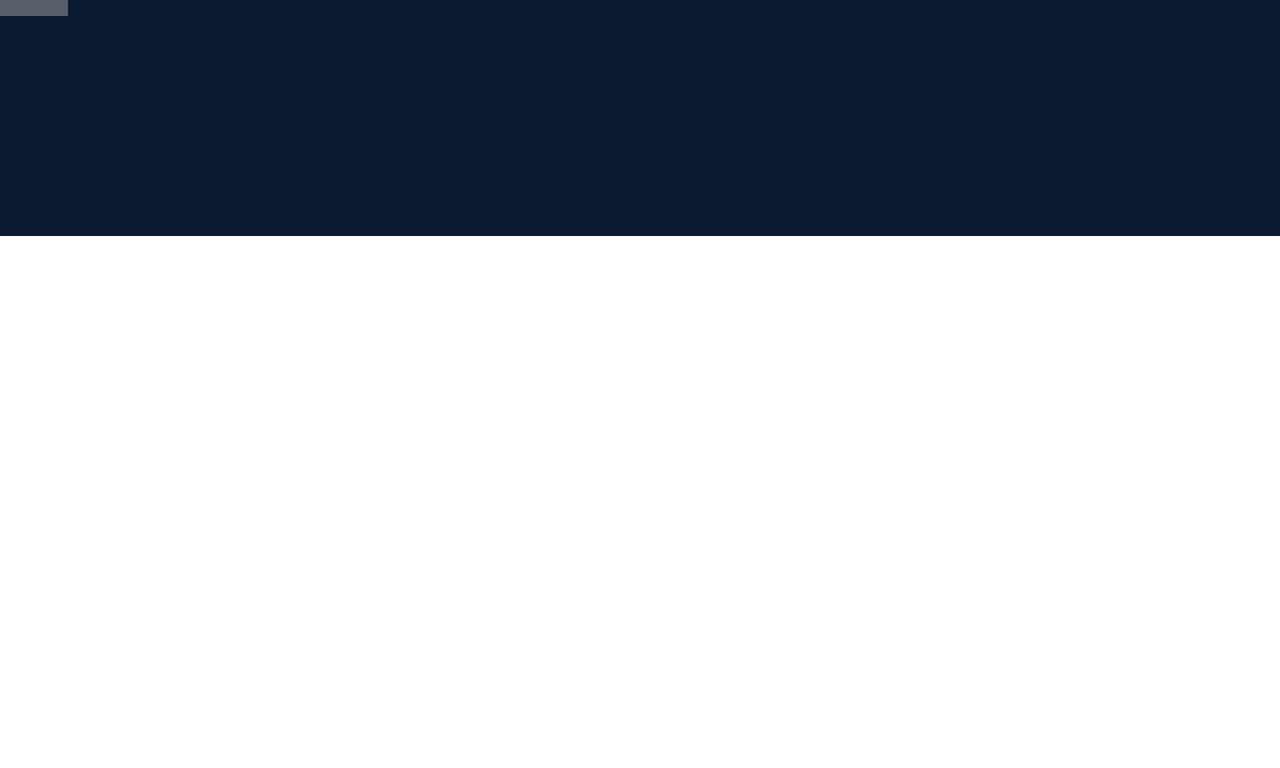
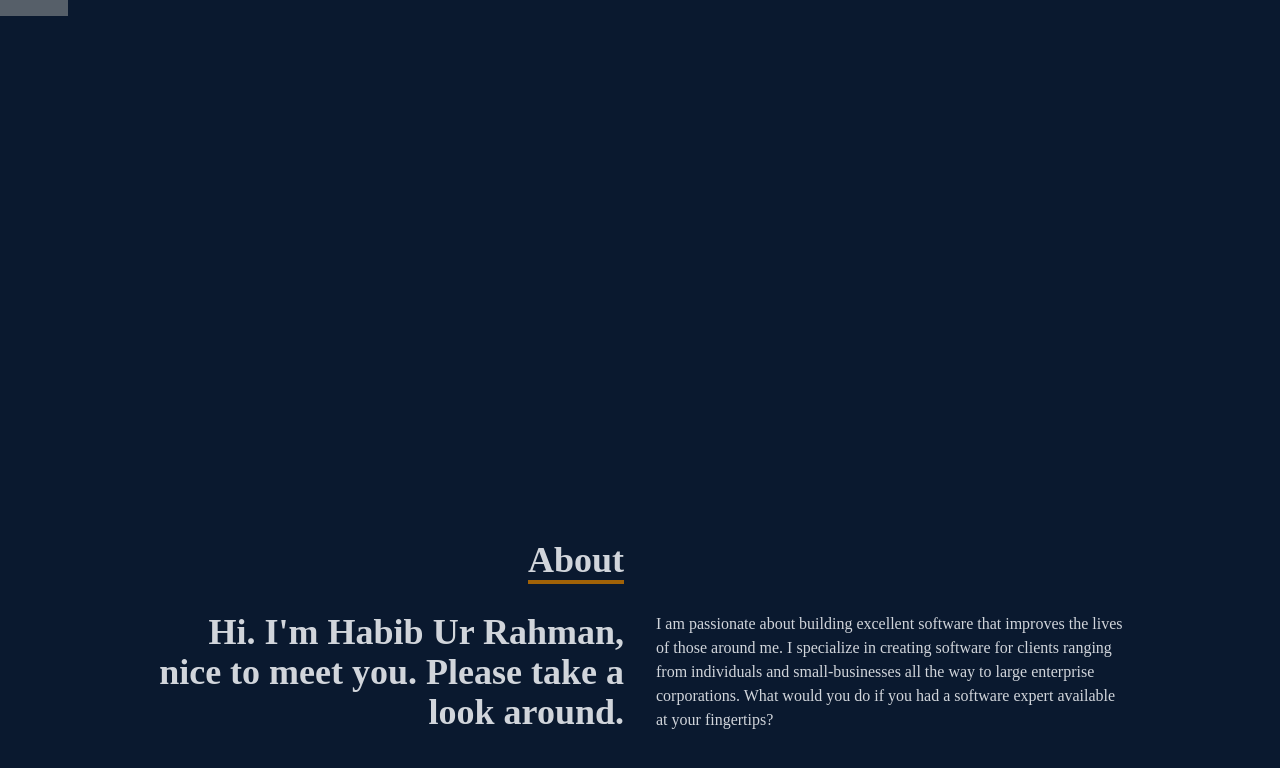
Before and after one commit to habib-SE/portfolio, a React (Create React App) app: page / in a window 1280 px wide. Shown: the part 564-1332 px from the top of the page. Before the commit the page ends 800 px from the top, so only its background shows below. Built offline with nearby package versions, Linux system fonts and the light colour scheme.

Commit message:
finished about section

```diff
--- a/src/App.js
+++ b/src/App.js
@@ -1,12 +1,14 @@
 import React from "react";
 import Navbar from "./components/Navbar";
 import Home from "./components/Home";
+import About from "./components/About";
 
 function App() {
   return (
     <div>
       <Navbar/>
       <Home/>
+      <About/>
     </div>
   );
 }
--- /dev/null
+++ b/src/components/About.jsx
@@ -0,0 +1,32 @@
+import React from 'react'
+
+const About = () => {
+  return (
+    <div name='about' className='w-full h-screen bg-[#0a192f] text-gray-300'>
+      <div className='flex flex-col justify-center items-center w-full h-full'>
+        <div className='max-w-[1000px] w-full grid grid-cols-2 gap-8'>
+          <div className='sm:text-right pb-8 pl-4'>
+            <p className='text-4xl font-bold inline border-b-4 border-yellow-700'>
+              About
+            </p>
+          </div>
+          <div></div>
+          </div>
+          <div className='max-w-[1000px] w-full grid sm:grid-cols-2 gap-8 px-4'>
+            <div className='sm:text-right text-4xl font-bold'>
+              <p>Hi. I'm Habib Ur Rahman, nice to meet you. Please take a look around.</p>
+            </div>
+            <div>
+              <p>I am passionate about building excellent software that improves
+              the lives of those around me. I specialize in creating software
+              for clients ranging from individuals and small-businesses all the
+              way to large enterprise corporations. What would you do if you had
+              a software expert available at your fingertips?</p>
+            </div>
+          </div>
+      </div>
+    </div>
+  )
+}
+
+export default About
```
